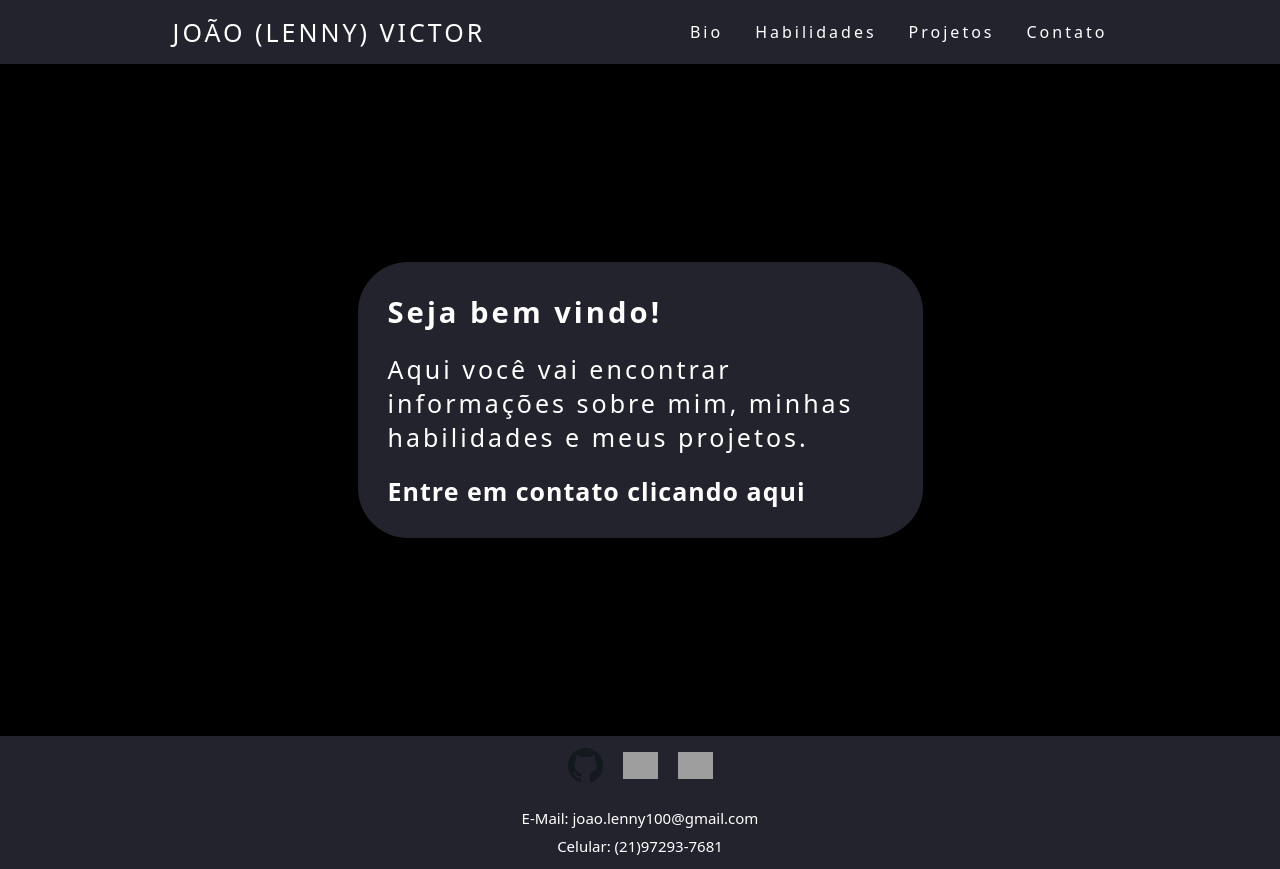
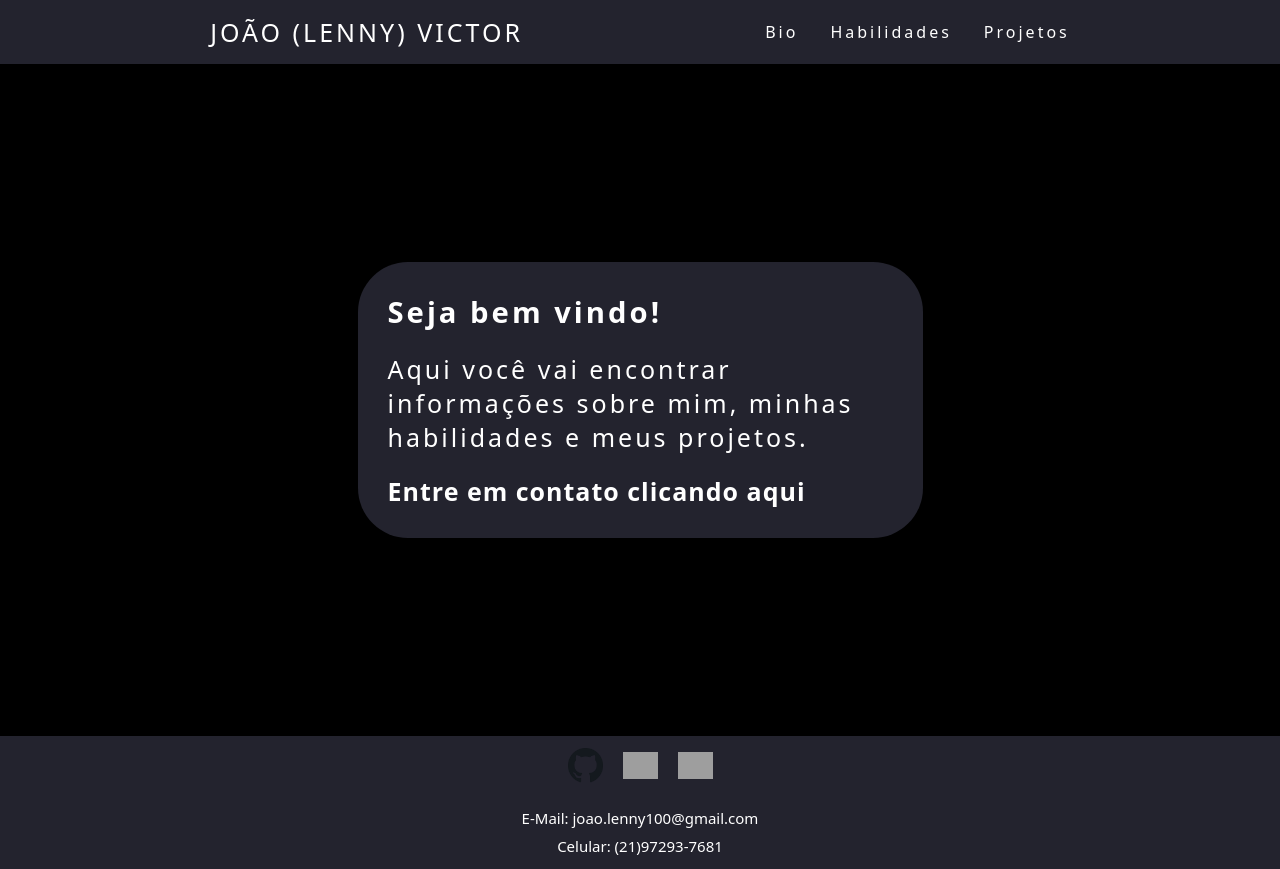
Before and after one commit to JVLENNY10/JVLENNY10.github.io, a React (Create React App) app: page / in a window 1280 px wide. Built offline with nearby package versions, Linux system fonts and the light colour scheme; grey boxes are pictures that could not be loaded.

Commit message:
Components
- Editando componente "Header".

```diff
--- a/src/components/Header.jsx
+++ b/src/components/Header.jsx
@@ -43,7 +43,6 @@ function Header() {
           <li><Link to="/bio">Bio</Link></li>
           <li><Link to="/skills">Habilidades</Link></li>
           <li><Link to="/projects">Projetos</Link></li>
-          <li><Link to="/contact">Contato</Link></li>
         </ul>
       </nav>
     </header>
```
